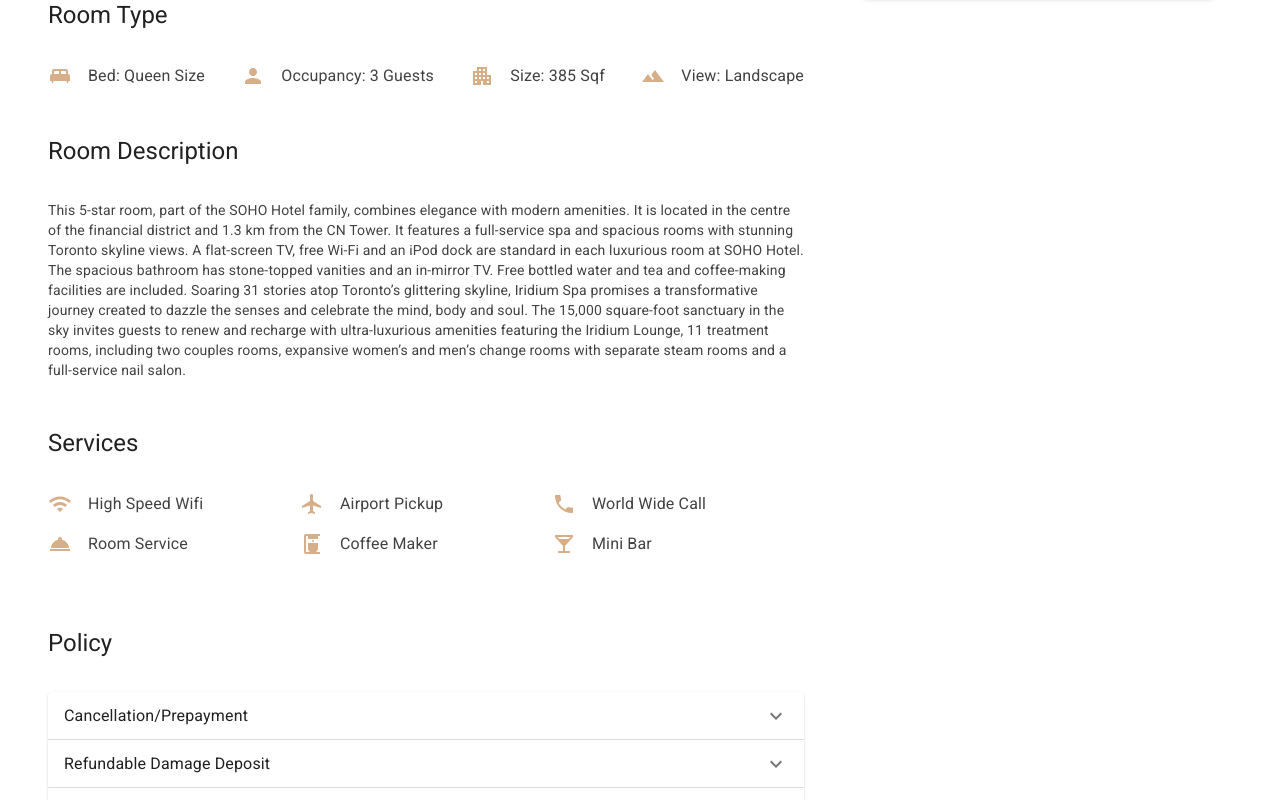
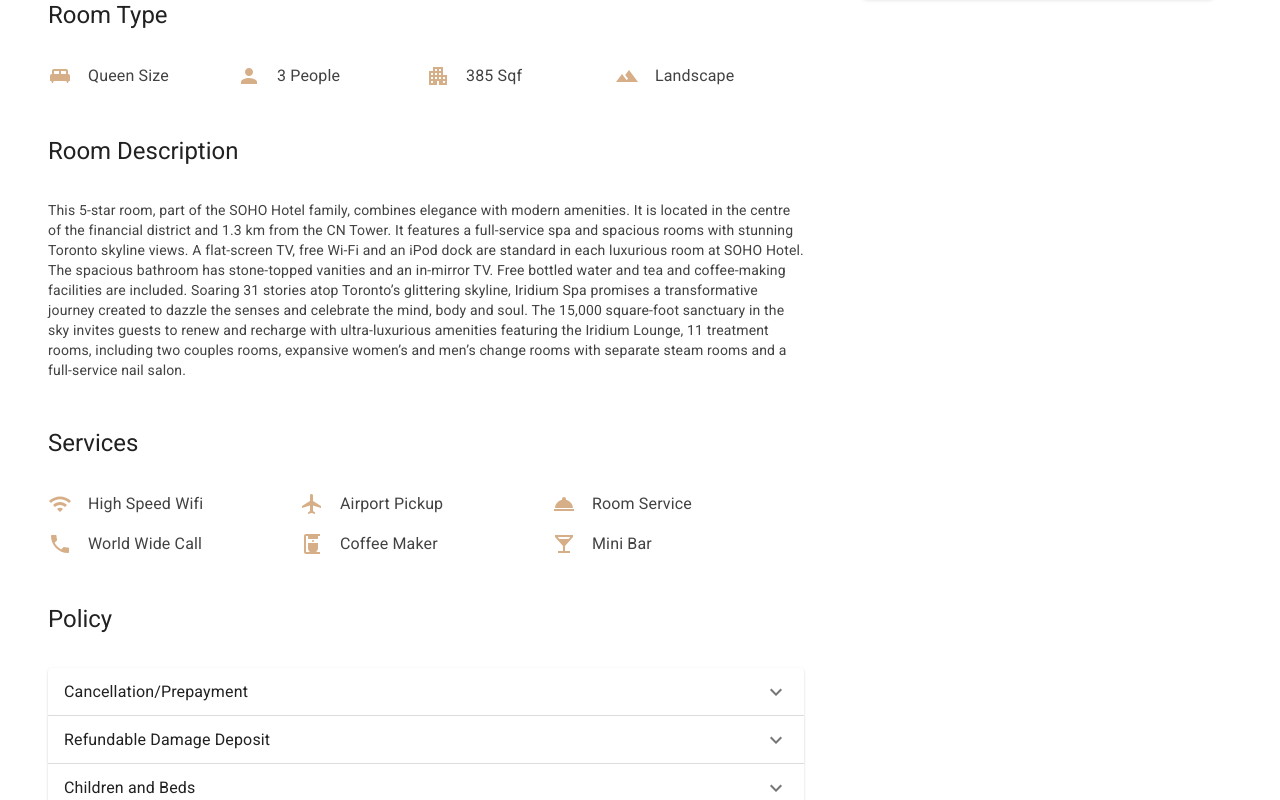
Before and after one commit to CaesarHp/material-ui-hotel, a React (Create React App) app: page /rooms/deluxe-room in a window 1280 px wide. Shown: the part 940-1740 px from the top of the page. Built offline with nearby package versions, Linux system fonts and the light colour scheme.

Commit message:
home-detail-page

```diff
--- a/src/Components/RoomDetailContent.js
+++ b/src/Components/RoomDetailContent.js
@@ -1,6 +1,6 @@
 import React from "react";
 
-import { Grid } from "@material-ui/core";
+import Grid from "@mui/material/Grid";
 import { Typography } from "@material-ui/core";
 
 import { makeStyles } from "@material-ui/core/styles";
@@ -12,17 +12,13 @@ import PolicyAccordion from "../ui/PolicyAccordion";
 const useStyles = makeStyles((theme) => ({
   root: {
     marginBottom: theme.spacing(6),
+    [theme.breakpoints.down("sm")]: {
+      marginBottom: theme.spacing(2),
     },
-  marinBottomContainer: {
-    marginBottom: theme.spacing(6),
-  },
-  fullWidth: {
-    width: "100%",
-    marginBottom: theme.spacing(6),
   },
   img: {
     width: "100%",
-    height: "auto",
+    height: "100%",
   },
   title: {
     color: theme.palette.grey[900],
@@ -39,14 +35,14 @@ function RoomDetailContent({ number, size, view, bed, img }) {
 
   return (
     <div className={classes.root}>
-      <Grid container direction="column">
-        <Grid item>
-          <Grid container>
-            <Grid item className={classes.marinBottomContainer}>
+      <Grid container rowSpacing={6}>
+        <Grid item xs={12}>
+          <Grid container rowSpacing={6}>
+            <Grid item xs={12}>
               <img alt="room" src={img} className={classes.img} />
             </Grid>
 
-            <Grid item className={classes.fullWidth}>
+            <Grid item xs={12}>
               <Typography variant="h5" component="h2" className={classes.title}>
                 Room Type
               </Typography>
@@ -55,60 +51,42 @@ function RoomDetailContent({ number, size, view, bed, img }) {
           </Grid>
         </Grid>
 
-        <Grid item>
-          <Grid container className={classes.marinBottomContainer}>
-            <Grid item>
+        <Grid item xs={12}>
           <Typography variant="h5" component="h2" className={classes.title}>
             Room Description
           </Typography>
           <Typography variant="body2" className={classes.body}>
-                This 5-star room, part of the SOHO Hotel family, combines
-                elegance with modern amenities. It is located in the centre of
-                the financial district and 1.3 km from the CN Tower. It features
-                a full-service spa and spacious rooms with stunning Toronto
-                skyline views. A flat-screen TV, free Wi-Fi and an iPod dock are
-                standard in each luxurious room at SOHO Hotel. The spacious
-                bathroom has stone-topped vanities and an in-mirror TV. Free
-                bottled water and tea and coffee-making facilities are included.
-                Soaring 31 stories atop Toronto’s glittering skyline, Iridium
-                Spa promises a transformative journey created to dazzle the
-                senses and celebrate the mind, body and soul. The 15,000
-                square-foot sanctuary in the sky invites guests to renew and
-                recharge with ultra-luxurious amenities featuring the Iridium
-                Lounge, 11 treatment rooms, including two couples rooms,
-                expansive women’s and men’s change rooms with separate steam
-                rooms and a full-service nail salon.
+            This 5-star room, part of the SOHO Hotel family, combines elegance
+            with modern amenities. It is located in the centre of the financial
+            district and 1.3 km from the CN Tower. It features a full-service
+            spa and spacious rooms with stunning Toronto skyline views. A
+            flat-screen TV, free Wi-Fi and an iPod dock are standard in each
+            luxurious room at SOHO Hotel. The spacious bathroom has stone-topped
+            vanities and an in-mirror TV. Free bottled water and tea and
+            coffee-making facilities are included. Soaring 31 stories atop
+            Toronto’s glittering skyline, Iridium Spa promises a transformative
+            journey created to dazzle the senses and celebrate the mind, body
+            and soul. The 15,000 square-foot sanctuary in the sky invites guests
+            to renew and recharge with ultra-luxurious amenities featuring the
+            Iridium Lounge, 11 treatment rooms, including two couples rooms,
+            expansive women’s and men’s change rooms with separate steam rooms
+            and a full-service nail salon.
           </Typography>
         </Grid>
-          </Grid>
-        </Grid>
 
-        <Grid item>
-          <Grid
-            container
-            direction="column"
-            className={classes.marinBottomContainer}
-          >
-            <Grid item>
+        <Grid item xs={12}>
           <Typography variant="h5" component="h2" className={classes.title}>
             Services
           </Typography>
-            </Grid>
-            <Grid item>
+
           <ServiceTable />
         </Grid>
-          </Grid>
-        </Grid>
 
-        <Grid item>
-          <Grid container className={classes.marinBottomContainer}>
-            <Grid item>
+        <Grid item xs={12}>
           <Typography variant="h5" component="h2" className={classes.title}>
             Policy
           </Typography>
           <PolicyAccordion />
-            </Grid>
-          </Grid>
         </Grid>
       </Grid>
     </div>
--- a/src/ui/RoomType.js
+++ b/src/ui/RoomType.js
@@ -1,6 +1,6 @@
 import React from "react";
 
-import { Grid } from "@material-ui/core";
+import Grid from "@mui/material/Grid";
 import { Typography } from "@material-ui/core";
 
 import { makeStyles } from "@material-ui/core/styles";
@@ -10,9 +10,6 @@ import PersonIcon from "@mui/icons-material/Person";
 import KingBedIcon from "@mui/icons-material/KingBed";
 
 const useStyles = makeStyles((theme) => ({
-  root: {
-    display: "flex",
-  },
   container: {
     display: "flex",
   },
@@ -30,34 +27,32 @@ function RoomType({ number, size, view, bed }) {
   const classes = useStyles();
   return (
     <div>
-      <Grid container justifyContent="space-between">
-        <Grid item>
+      <Grid container rowSpacing={2}>
+        <Grid item xs={12} sm={6} md={3}>
           <div className={classes.container}>
             <KingBedIcon className={classes.icon} />
-            <Typography className={classes.title}>Bed: {bed}</Typography>
+            <Typography className={classes.title}>{bed}</Typography>
           </div>
         </Grid>
 
-        <Grid item>
+        <Grid item xs={12} sm={6} md={3}>
           <div className={classes.container}>
             <PersonIcon className={classes.icon} />
-            <Typography className={classes.title}>
-              Occupancy: {number} Guests
-            </Typography>
+            <Typography className={classes.title}>{number} People</Typography>
           </div>
         </Grid>
 
-        <Grid item>
+        <Grid item xs={12} sm={6} md={3}>
           <div className={classes.container}>
             <ApartmentIcon className={classes.icon} />
-            <Typography className={classes.title}>Size: {size} Sqf</Typography>
+            <Typography className={classes.title}>{size} Sqf</Typography>
           </div>
         </Grid>
 
-        <Grid item>
+        <Grid item xs={12} sm={6} md={3}>
           <div className={classes.container}>
             <LandscapeIcon className={classes.icon} />
-            <Typography className={classes.title}>View: {view}</Typography>
+            <Typography className={classes.title}>{view}</Typography>
           </div>
         </Grid>
       </Grid>
--- a/src/ui/ServiceTable.js
+++ b/src/ui/ServiceTable.js
@@ -1,6 +1,6 @@
 import React from "react";
 
-import { Grid } from "@material-ui/core";
+import Grid from "@mui/material/Grid";
 import { Typography } from "@material-ui/core";
 
 import { makeStyles } from "@material-ui/core/styles";
@@ -12,14 +12,7 @@ import CoffeeMakerIcon from "@mui/icons-material/CoffeeMaker";
 import LocalBarIcon from "@mui/icons-material/LocalBar";
 
 const useStyles = makeStyles((theme) => ({
-  root: {
-    display: "flex",
-  },
-  container1: {
-    display: "flex",
-    marginBottom: theme.spacing(2),
-  },
-  container2: {
+  container: {
     display: "flex",
   },
   icon: {
@@ -35,52 +28,46 @@ function ServiceTable() {
   const classes = useStyles();
 
   return (
-    <div className={classes.root}>
-      <Grid container direction="column">
-        <Grid item>
-          <div className={classes.container1}>
+    <>
+      <Grid container rowSpacing={2}>
+        <Grid item xs={12} sm={6} md={4}>
+          <div className={classes.container}>
             <WifiIcon className={classes.icon} />
             <Typography className={classes.title}>High Speed Wifi</Typography>
           </div>
         </Grid>
-        <Grid item>
-          <div className={classes.container2}>
+        <Grid item xs={12} sm={6} md={4}>
+          <div className={classes.container}>
+            <FlightIcon className={classes.icon} />
+            <Typography className={classes.title}>Airport Pickup</Typography>
+          </div>
+        </Grid>
+        <Grid item xs={12} sm={6} md={4}>
+          <div className={classes.container}>
             <RoomServiceIcon className={classes.icon} />
             <Typography className={classes.title}>Room Service</Typography>
           </div>
         </Grid>
-      </Grid>
-
-      <Grid container direction="column">
-        <Grid item>
-          <div className={classes.container1}>
-            <FlightIcon className={classes.icon} />
-            <Typography className={classes.title}>Airport Pickup</Typography>
+        <Grid item xs={12} sm={6} md={4}>
+          <div className={classes.container}>
+            <PhoneIcon className={classes.icon} />
+            <Typography className={classes.title}>World Wide Call</Typography>
           </div>
         </Grid>
-        <Grid item>
-          <div className={classes.container2}>
+        <Grid item xs={12} sm={6} md={4}>
+          <div className={classes.container}>
             <CoffeeMakerIcon className={classes.icon} />
             <Typography className={classes.title}>Coffee Maker</Typography>
           </div>
         </Grid>
-      </Grid>
-
-      <Grid container direction="column">
-        <Grid item>
-          <div className={classes.container1}>
-            <PhoneIcon className={classes.icon} />
-            <Typography className={classes.title}>World Wide Call</Typography>
-          </div>
-        </Grid>
-        <Grid item>
-          <div className={classes.container2}>
+        <Grid item xs={12} sm={6} md={4}>
+          <div className={classes.container}>
             <LocalBarIcon className={classes.icon} />
             <Typography className={classes.title}>Mini Bar</Typography>
           </div>
         </Grid>
       </Grid>
-    </div>
+    </>
   );
 }
 
```
Lines whose indentation alone changed are shown as unchanged.
